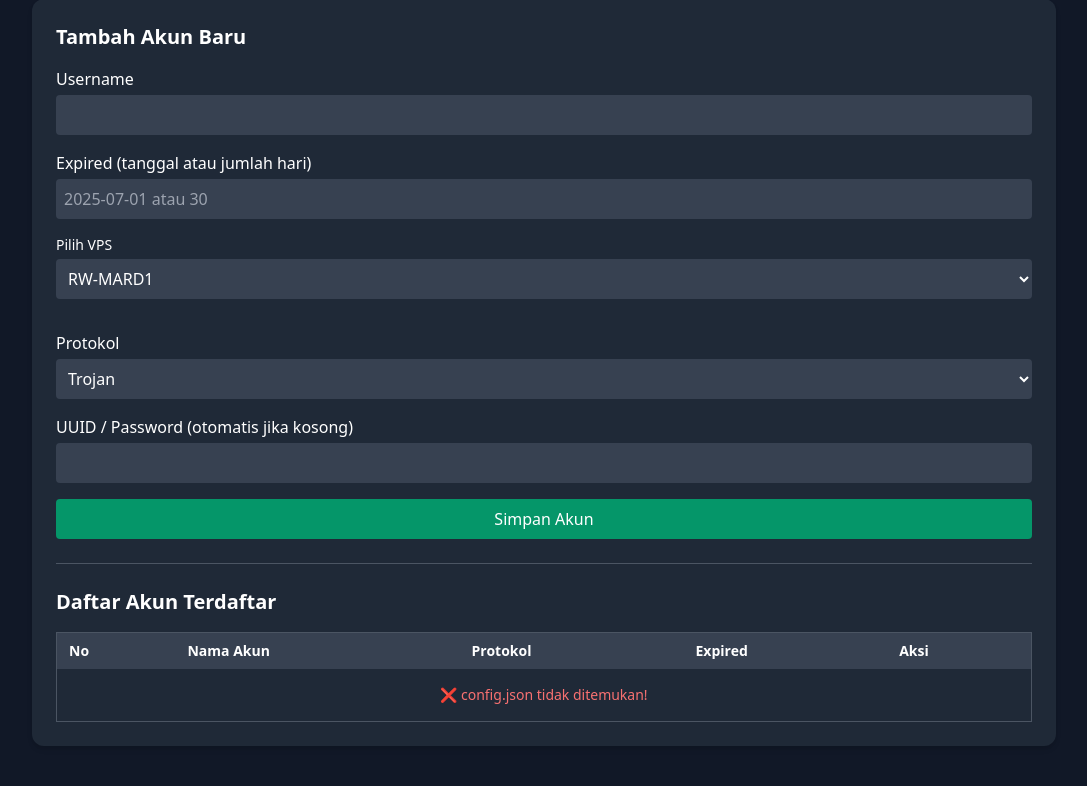
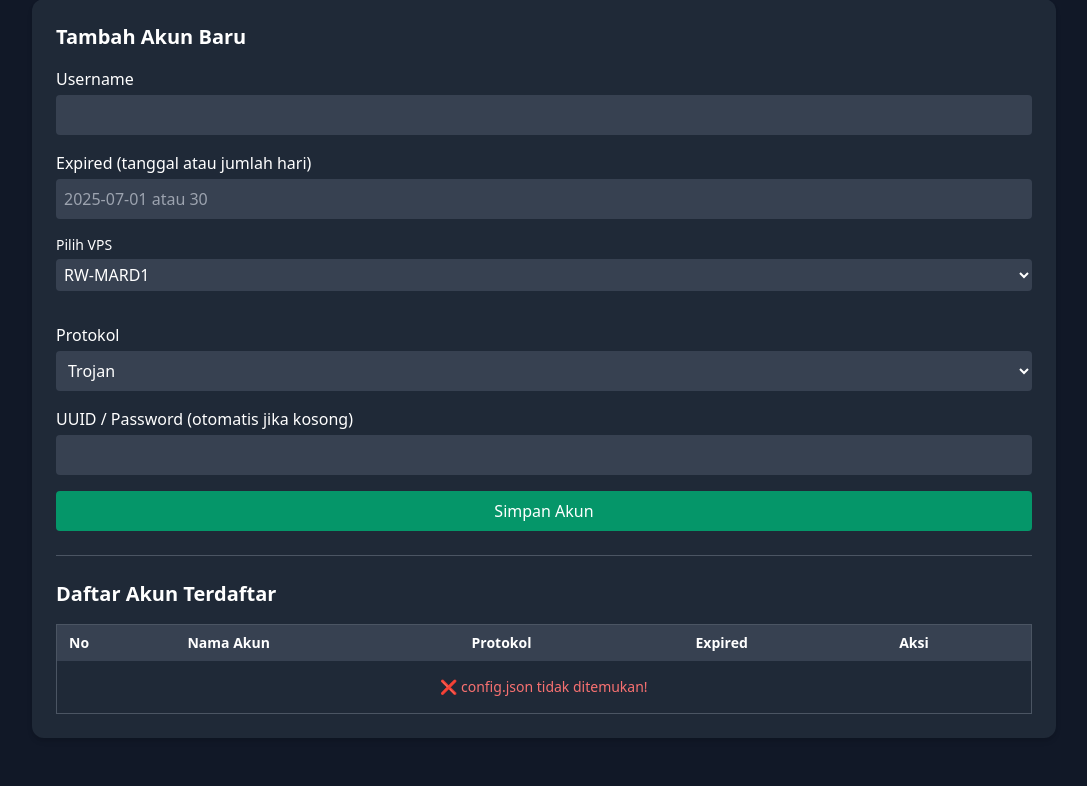
Before and after one commit to MrZodoxVpython/Website-Tokomard-Panel, a PHP site: page /kelola-akun.php in a window 1280 px wide. Shown: the part 129-915 px from the top of the page, without its empty margins (96-1183 px from the left). Run offline with PHP 8.4, Linux system fonts and the light colour scheme; the visitor is signed in with stand-in values (Sample User, id 1).

Commit message:
Auto commit developing progress By Benjamin.Wickman : 2025-06-19 07:45:32

```diff
--- a/kelola-akun.php
+++ b/kelola-akun.php
@@ -264,7 +264,7 @@ include 'templates/header.php';
 <!-- Dropdown Pilihan VPS -->
 <div class="mb-4">
   <label class="block text-sm font-medium text-white mb-1">Pilih VPS</label>
-  <select name="vps" class="w-full p-2 bg-gray-700 text-white rounded" required>
+  <select name="vps" class="w-full p-1 bg-gray-700 text-white rounded" required>
     <option value="rw-mard1">RW-MARD1</option>
     <option value="sgdo-mard1">SGDO-MARD1</option>
     <option value="sgdo-2dev">SGDO-2DEV</option>
```
